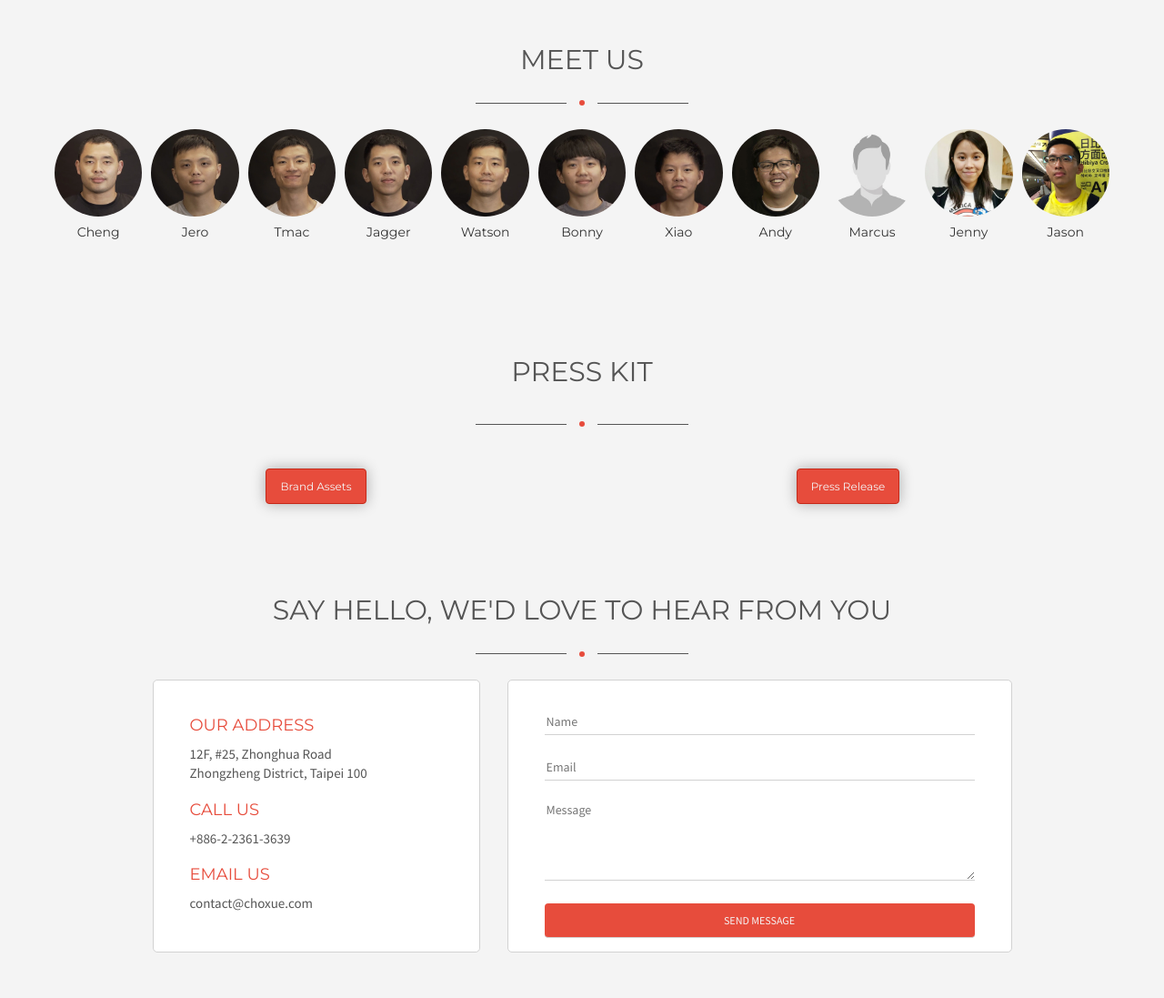
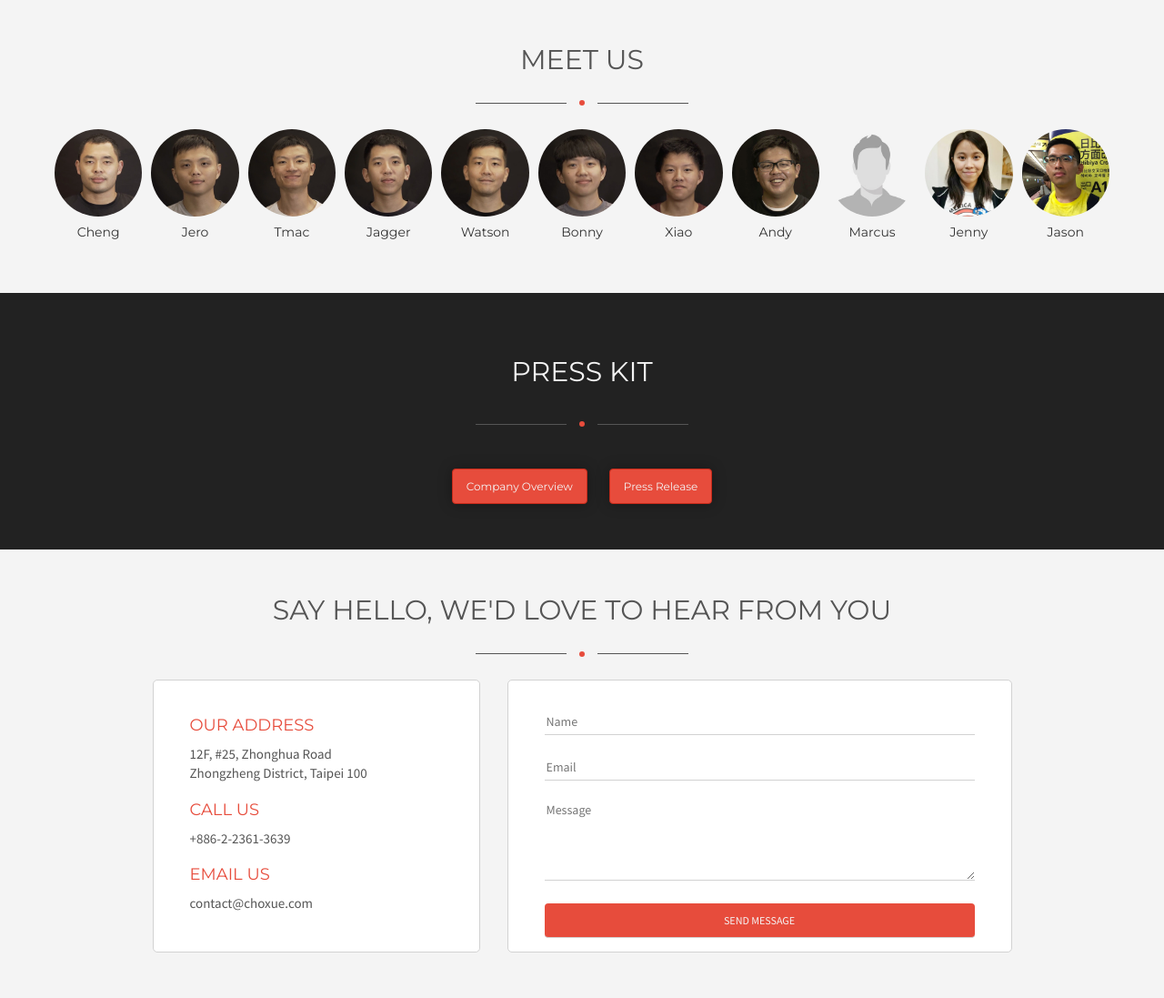
Before and after one commit to Choxue/CX1.5, a PHP site: page / in a window 1280 px wide. Shown: the part 2260-3357 px from the top of the page at 91% size. Run offline with PHP 8.4, Linux system fonts and the light colour scheme; some libraries are stand-ins or nearby versions.

Commit message:
Presskit

```diff
--- a/css/style.css
+++ b/css/style.css
@@ -306,6 +306,26 @@ h2 {
   font-family: Source Sans Pro, 微軟正黑體, Microsoft JhengHei;
   margin: 2px 0;
 }
+#pressKit {
+  background: #222222;
+  text-align: center;
+  padding-top: 50px;
+  padding-bottom: 50px;
+}
+#pressKit #separator_container {
+  padding: 20px 0;
+}
+#pressKit #separator_container .edge {
+  border-color: #555555;
+}
+#pressKit h2 {
+  color: #F4f4F4;
+}
+@media (max-width: 480px) {
+  #pressKit {
+    display: none;
+  }
+}
 #countdown {
   background: url("/img/countdown.jpg") #555555;
   background-position: center center;
@@ -340,26 +360,6 @@ h2 {
 #countdown .countdown_text h2 {
   margin: 0;
 }
-#pressKit {
-  background: #F4f4F4;
-  text-align: center;
-  padding-top: 50px;
-  padding-bottom: 50px;
-}
-
-#pressKit #separator_container {
-  padding: 20px 0;
-}
-#pressKit #separator_container .edge {
-  border-color: #555555;
-}
-
-@media (max-width: 480px) {
-  #pressKit {
-    display: none;
-  }
-}
-
 .nav {
   z-index: 100;
   border-top: 0;
--- a/index.php
+++ b/index.php
@@ -288,11 +288,9 @@
 					</div>
 				</div>
 				<div class="row" id="button_container">
-					<div class="col-md-6" >
-						<button type='button' class='btn btn-primary youtube' ><?php echo L::presskit_brand_assets; ?></button>
-					</div>
-					<div class="col-md-6">
-						<button type='button' class='btn btn-primary youtube' ><?php echo L::presskit_press_release; ?></button>
+					<div class="col-md-6 col-md-push-3">
+						<a href="<?php echo L::presskit_brand_assets_href; ?>"><button type='button' class='btn btn-primary youtube' ><?php echo L::presskit_brand_assets; ?></button></a>
+						<a href="<?php echo L::presskit_press_release_href; ?>"><button type='button' class='btn btn-primary youtube' ><?php echo L::presskit_press_release; ?></button></a>
 					</div>
 				</div>
 			</div>
--- a/lang/lang_en.ini
+++ b/lang/lang_en.ini
@@ -54,8 +54,10 @@ event_3_location = "Hualien Stadium"
 tournament_name = "Lao Lao Cup Schedule"
 
 
-presskit_brand_assets = "Brand Assets"
+presskit_brand_assets = "Company Overview"
 presskit_press_release = "Press Release"
+presskit_brand_assets_href = "/Press/English/Choxue Overview EN.pdf"
+presskit_press_release_href = "/Press/English/Choxue Seed Round Press Release EN.pdf"
 presskit_title = "PRESS KIT"
 presskit_title_history = "HISTORY"
 presskit_title_vision = "VISION"
--- a/langcache/php_i18n_6b988d08aa48d369fb87a1773a26f363_L_en.cache.php
+++ b/langcache/php_i18n_6b988d08aa48d369fb87a1773a26f363_L_en.cache.php
@@ -42,8 +42,10 @@ const event_3_name = 'Jin Yin Cup';
 const event_3_date = 'August 18th - 22nd';
 const event_3_location = 'Hualien Stadium';
 const tournament_name = 'Lao Lao Cup Schedule';
-const presskit_brand_assets = 'Brand Assets';
+const presskit_brand_assets = 'Company Overview';
 const presskit_press_release = 'Press Release';
+const presskit_brand_assets_href = '/Press/English/Choxue Overview EN.pdf';
+const presskit_press_release_href = '/Press/English/Choxue Seed Round Press Release EN.pdf';
 const presskit_title = 'PRESS KIT';
 const presskit_title_history = 'HISTORY';
 const presskit_title_vision = 'VISION';
--- a/style.less
+++ b/style.less
@@ -302,6 +302,31 @@ h2 {
 		}
 	}
 }
+
+#pressKit {
+	.bg_dark;
+  text-align: center;
+  padding-top: 50px;
+  padding-bottom: 50px;
+}
+
+#pressKit #separator_container {
+  padding: 20px 0;
+}
+#pressKit #separator_container .edge {
+  border-color: #555555;
+}
+
+#pressKit h2 {
+	color: @CX_white;
+}
+
+@media (max-width: 480px) {
+  #pressKit {
+    display: none;
+  }
+}
+
 
 
 #countdown {
```
Also changed, not shown: lang/lang_zh.ini (+5 -3 lines), langcache/php_i18n_6b988d08aa48d369fb87a1773a26f363_L_zh.cache.php (+8 -2 lines), 8 other files.
